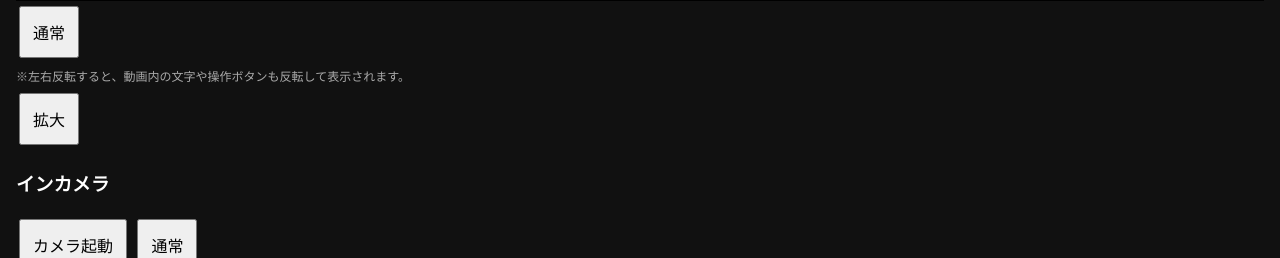
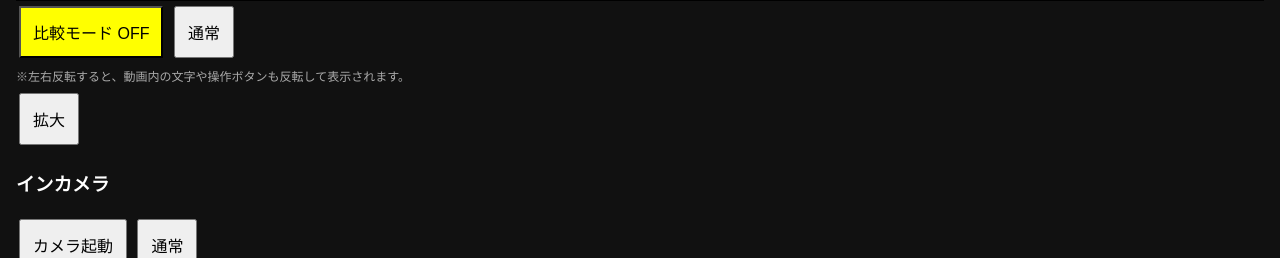
Before and after one commit to hori-1234/stripe-webhook, a Flask app: page /satsueidance/ in a window 1280 px wide. Shown: the part 956-1214 px from the top of the page. Run offline with Flask 3, Linux system fonts and the light colour scheme; some libraries are stand-ins or nearby versions.

Commit message:
Update index.html

```diff
--- a/satsueidance/templates/index.html
+++ b/satsueidance/templates/index.html
@@ -24,6 +24,11 @@
         input { width: 100%; }
 
         button { margin: 5px 3px; }
+
+        #compareButton {
+            background: yellow;
+            color: black;
+        }
 
         #flipButton.is-flipped,
         #cameraFlipButton.is-flipped {
@@ -93,7 +98,10 @@
     <iframe id="youtubePlayer" allow="autoplay; encrypted-media; picture-in-picture; fullscreen" allowfullscreen></iframe>
 </div>
 
+<button id="compareButton" onclick="toggleCompareMode()">比較モード OFF</button>
+
 <button id="flipButton" onclick="
+
     const player = document.getElementById('youtubePlayer');
     const flipped = player.style.transform !== 'scaleX(-1)';
     player.style.transform = flipped ? 'scaleX(-1)' : 'scaleX(1)';
@@ -125,7 +133,7 @@
 ">通常</button>
 <video id="camera" autoplay muted playsinline></video>
 
-<div>
+<div id="recordingControls">
     <button id="startButton" onclick="startRecording()" disabled>録画開始</button>
 
     <button id="stopButton" onclick="stopRecording()" disabled>録画停止</button>
@@ -138,6 +146,7 @@
 <a id="downloadLink" style="display:none;color:#8bc6ff;" download="dance-recording.mp4">録画動画をダウンロード</a>
 
 <script>
+
 let cameraStream = null;
 let recorder = null;
 let chunks = [];
@@ -147,6 +156,37 @@ let recordingCanvas = null;
 let recordingContext = null;
 let recordingStream = null;
 let recordingAnimationId = null;
+
+let compareMode = false;
+
+function toggleCompareMode() {
+    const button = document.getElementById("compareButton");
+    const startButton = document.getElementById("startButton");
+
+    if (recorder && recorder.state === "recording") {
+        document.getElementById("status").textContent =
+            "録画中は比較モードに切り替えできません";
+        return;
+    }
+
+    if (!recordingUrl) {
+        document.getElementById("status").textContent =
+            "先に動画を撮影してください";
+        return;
+    }
+
+    compareMode = !compareMode;
+
+    button.textContent = compareMode
+        ? "比較モード ON"
+        : "比較モード OFF";
+
+    startButton.disabled = compareMode || !cameraStream;
+
+    document.getElementById("status").textContent = compareMode
+        ? "比較モード中"
+        : "通常モード";
+}
 
 function loadYoutube() {
     const input = document.getElementById("youtubeUrl").value.trim();
```
